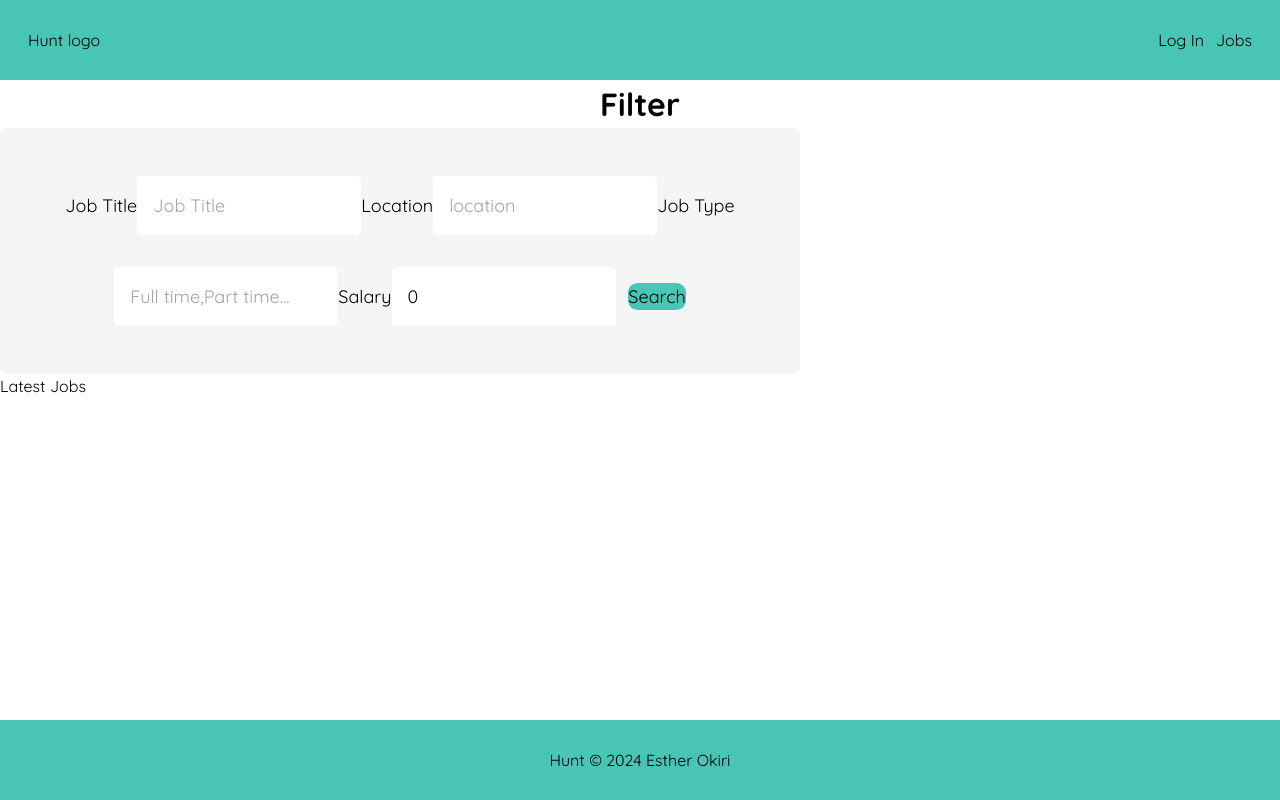
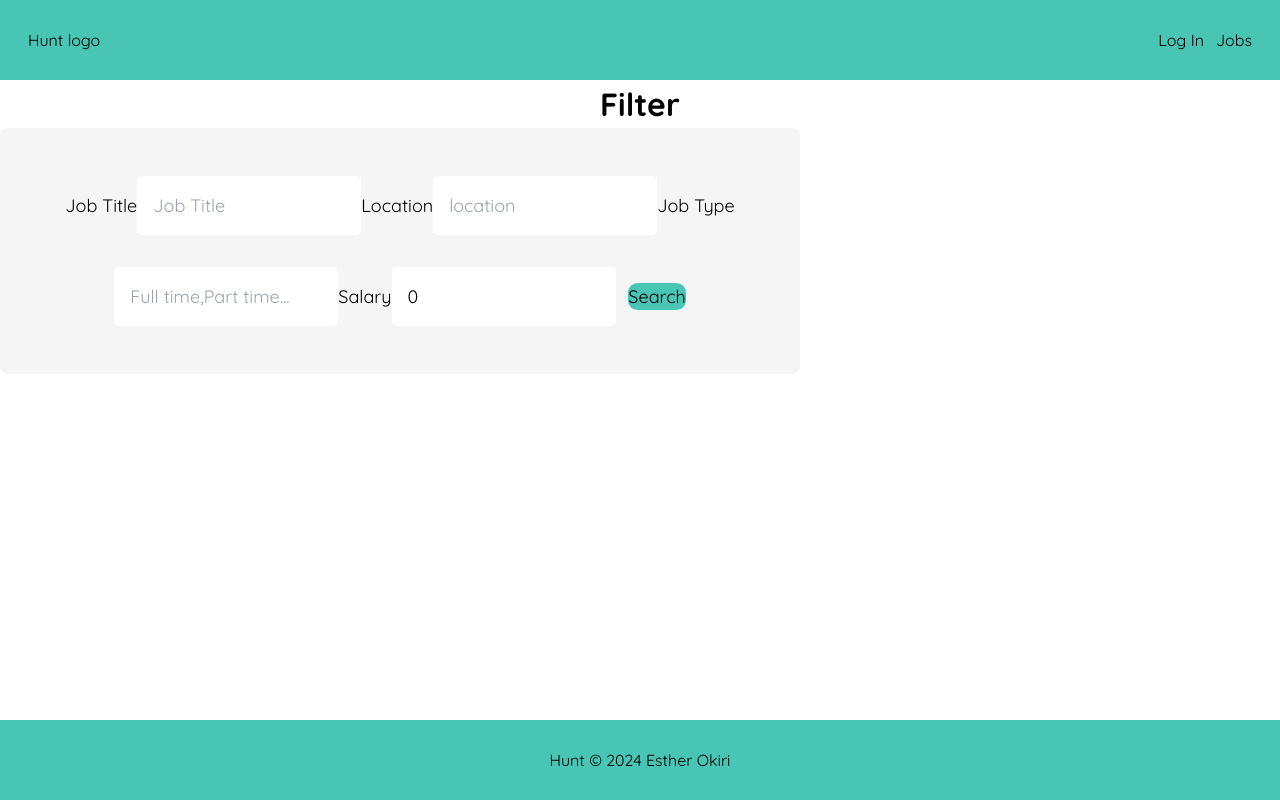
Before and after one commit to EstherOkiri/react-capstone, a React (Vite) app: page /Jobs in a window 1280 px wide. Built offline with nearby package versions, Linux system fonts and the light colour scheme.

Commit message:
add console log to debug search functionality

```diff
--- a/src/components/Jobs.jsx
+++ b/src/components/Jobs.jsx
@@ -27,7 +27,7 @@ function Jobs(){
     //handleSearch
      const handleSearch = (e)=>{
         e.preventDefault();
-       //console.log(jobTitle);
+       console.log(jobTitle);
         //console.log(location);
 
 
@@ -80,7 +80,7 @@ function Jobs(){
                 onChange={(e)=>setSalary(e.target.value)} />
                <button type="submit"> Search</button>
             </form>
-            <h2>Latest Jobs</h2>
+
 
         </>
     )
```
